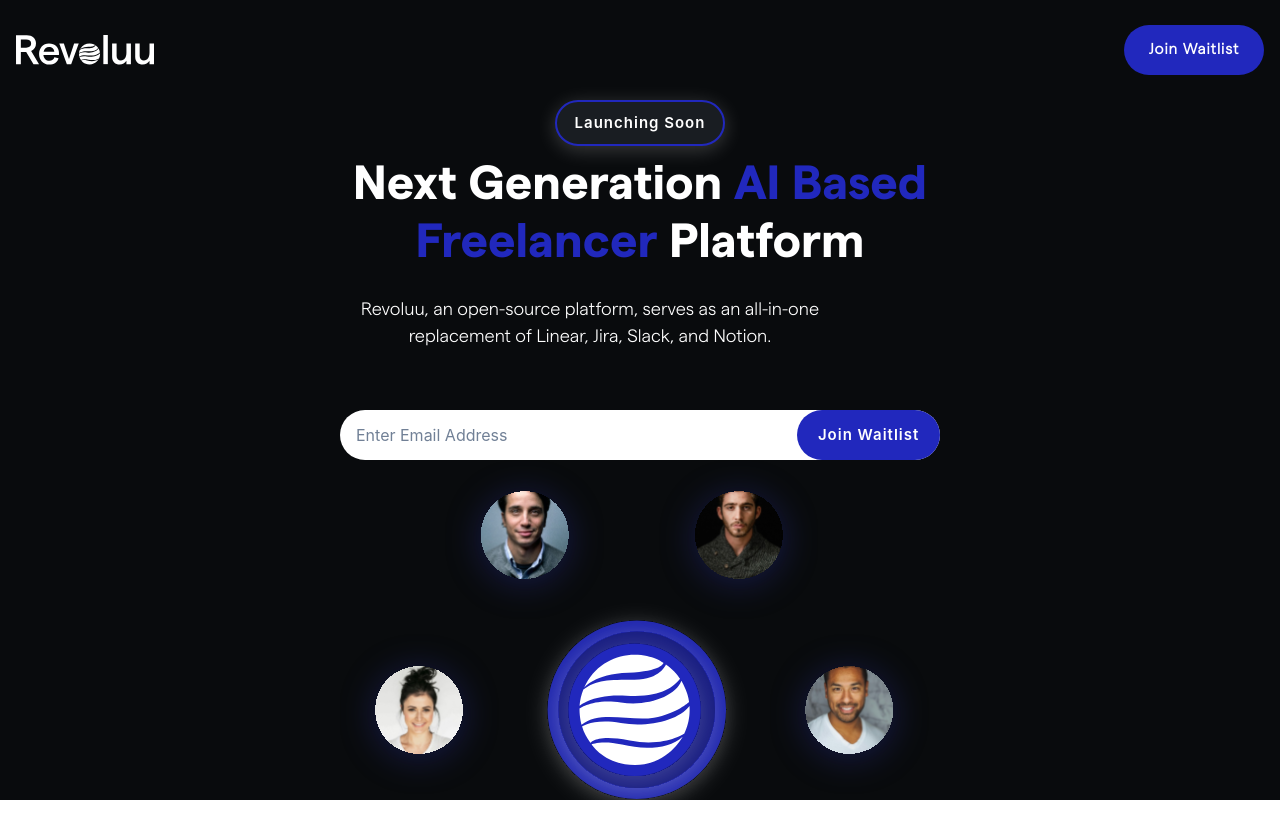
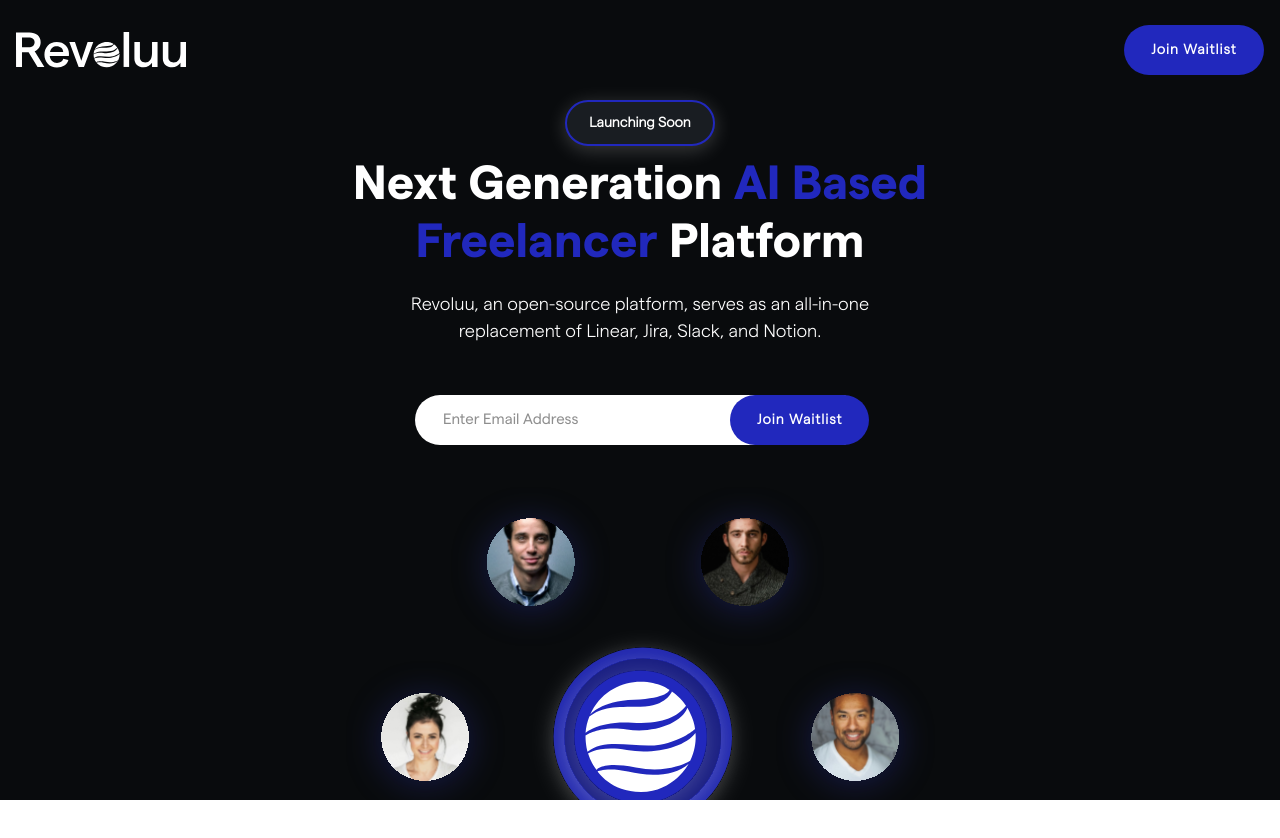
Before and after one commit to uzma-nazim/landing-page, a React (Vite) app: page / in a window 1280 px wide. Shown: the top 838 px of the page. After the commit the page ends 800 px from the top, so only its background shows below. Built offline with nearby package versions, Linux system fonts and the light colour scheme.

Commit message:
landing page complete

```diff
--- a/src/App.css
+++ b/src/App.css
@@ -1,10 +1,22 @@
 @font-face {
     font-family: matter;
-    src: url(/public/font/Matter-Light.ttf);
+    src: url(/font/Matter-Light.ttf);
 }
 @font-face {
     font-family: matter-bold;
-    src: url(/public/font/Matter-Bold.ttf);
+    src: url(/font/Matter-Bold.ttf);
+}
+@font-face {
+    font-family: matter-medium;
+    src: url(/font/Matter-Medium.ttf);
+}
+@font-face {
+    font-family: matter-reg;
+    src: url(/font/Matter-Regular.ttf);
+}
+body *{
+    /* border: 1px solid red !important; */
+    /* overflow: hidden; */
 }
 .matter-font{
     font-family: matter !important;
--- a/src/component/Header/Header.tsx
+++ b/src/component/Header/Header.tsx
@@ -1,10 +1,16 @@
-import {  Button, Container, Image } from "@chakra-ui/react";
+import { Button, Container, Image } from "@chakra-ui/react";
 import logo from "../../assets/logo.svg";
-const Header = () => {
+// const Header = () => {
+type ResponseState = {
+  setState: (newState: ResponseState) => void;// Optional error property (assuming it's not always present)
+};
+const Header: React.FC<ResponseState> = ({ setState }) => {
+
+
   return (
-    <Container maxW={"8xl"} display={"flex"} alignItems={"center"} justifyContent={"space-between"} py={"25px"}>
-      <Image src={logo} />
-      <Button variant={"solid-blue"} className="matter-font">Join Waitlist</Button>
+    <Container maxW={"7xl"} display={"flex"} alignItems={"center"} justifyContent={"space-between"} py={"25px"}>
+      <Image width={{lg:"170px", md:"120px",base:"100px"}} src={logo} />
+      <Button display={{lg:"block", base:"none"}} variant={"solid-blue"} className="matter-font" onClick={setState}>Join Waitlist</Button>
     </Container>
   );
 };
--- a/src/component/HeroSection/HeroSection.tsx
+++ b/src/component/HeroSection/HeroSection.tsx
@@ -1,27 +1,158 @@
-import { Box, Button, Heading, Image, Input, Text } from '@chakra-ui/react'
-import React from 'react'
-import Header from '../Header/Header'
-import circleGp from "../../assets/circle-gp.svg"
+import { Box, Button, Heading, Image, Input, Text } from "@chakra-ui/react";
+import React, { useState } from "react";
+import Header from "../Header/Header";
+import circleGp from "../../assets/circle-gp.svg";
 const HeroSection = () => {
+    type ResponseState = {
+        succes : boolean;
+        error?: boolean; // Optional error property (assuming it's not always present)
+    };
+    const [state, setState] = useState<ResponseState>({
+        succes :false,
+        error: false,
+    });
+    const handleJoin = async (e: React.FormEvent<HTMLFormElement>) => {
+        e.preventDefault()
+        setState((prevState: ResponseState) => {
+            if (prevState.succes ) {
+                return { ...prevState, succes : false, error: true }; // Reset succes  and set error
+            } else {
+                return { ...prevState, error: true }; // Set error only if not already successful
+            }
+        });
+
+    };
+    const handleRejoin = () => {
+        setState((prevState: ResponseState) => {
+            return { succes : false, error: false }; // Reset succes  and set error
+
+        });
+    }
     return (
-        <Box>
-            <Header />
-            <Box  display={"flex"} justifyContent={"center"} >
-                <Box  textAlign={"center"} position={"relative"} top={"0px"} zIndex={2} backgroundColor={"blue.100"}>
-                    <Button  variant={"outline-blue"}>Launching Soon</Button>
-                    <Heading mt={"10px"} className='matter-bold-font' maxW={"600px"} textAlign={"center"} variant={"h1"}>Next Generation
-                        <Box as='span' color={"blue.200"}> AI Based Freelancer</Box> Platform</Heading>
-                    <Text variant={"p1"} margin={"25px 0px 60px 0px"} maxW={"500px"} textAlign={"center"} className='matter-font'>Revoluu, an open-source platform, serves as an all-in-one replacement of Linear, Jira, Slack, and Notion.</Text>
-                    <Box backgroundColor={"white.100"} height={"50px"} alignItems={"center"} borderRadius={"100px"} maxW={"600px"} display={"flex"}>
-                        <Input variant={"white-input"} placeholder='Enter Email Address' type='text' />
-                        <Button variant={"solid-blue"} width={"180px"}>Join Waitlist</Button>
+        <Box height={"100vh"} width={"100%"}>
+            <Header setState={handleRejoin} />
+            <Box mt={{lg:"0px", base:'35px'}} px={"10px"} display={"flex"} justifyContent={"center"}>
+                <Box
+                    textAlign={{sm:"center", base:"start"}}
+                    mx={"auto"}
+                    display={"flex"}
+                    alignItems={"center"}
+                    flexDirection={"column"}
+                    //   justifyContent={"center"}
+                    position={"relative"}
+                    top={"0px"}
+                    zIndex={2}
+                    backgroundColor={"blue.100"}
+                >
+                    <Button display={{lg:'block', base:'none'}} variant={"outline-blue"}>Launching Soon</Button>
 
+                    <Box display={"flex"} justifyContent={{sm:"center", base:"flex-start"}} position={"relative"}>
+                        <Heading
+                            mt={"10px"}
+                            position={"absolute"}
+                            transition={".9s"}
+                            className="matter-bold-font"
+                            maxW={{lg: "400px", base:'300px'}}
+                            // textAlign={"center"}
+                            mx={"auto"}
+                            opacity={state.succes   ? 1 : 0}
+                            variant={"h1"}
+                        >
+                            Thanks For Your
+                            <Box as="span" color={"blue.200"}>
+                                {" "}
+                                Response{" "}
+                            </Box>
+                        </Heading>
+                        <Heading
+                            mt={"10px"}
+                            position={"absolute"}
+                            transition={".9s"}
+                            className="matter-bold-font"
+                            maxW={{lg: "430px", base:'350px'}}
+
+                            // textAlign={"center"}
+                            mx={"auto"}
+                            opacity={state.error ? 1 : 0}
+                            variant={"h1"}
+                        >
+                            Response Already
+                            <Box as="span" color={"blue.200"}>
+                                {" "}
+                                Submitted{" "}
+                            </Box>
+                        </Heading>
+
+                        <Heading
+                            mt={"10px"}
+                            className="matter-bold-font"
+                            opacity={state.succes  || state.error ? 0 : 1}
+                            transition={".9s"}
+                            maxW={{ lg: "600px", md:"500px",base:"400px"}}
+                            // textAlign={"center"}
+                            variant={"h1"}
+
+
+                        >
+                            Next Generation
+                            <Box as="span" color={"blue.200"}>
+                                {" "}
+                                AI Based Freelancer
+                            </Box>{" "}
+                            Platform
+                        </Heading>
                     </Box>
-                    <Image src={circleGp} />
+
+                    <Text
+                        variant={"p1"}
+                        margin={{lg:"20px 0px 50px 0px", base:"14px 0px 30px 0px"}}
+                        maxW={{lg:"500px", base:"400px"}}
+                        // textAlign={"center"}
+                    >
+                        Revoluu, an open-source platform, serves as an all-in-one
+                        replacement of Linear, Jira, Slack, and Notion.
+                    </Text>
+                    <Box
+                        backgroundColor={"white.100"}
+                        height={{lg:"50px", base:"43px"}}
+                        alignItems={"center"}
+                        borderRadius={"100px"}
+                        gap={"10px"}
+                        width={{lg:"450px", sm:"400px", base:"100%"}}
+                        display={{lg:"flex", base:"block"}}
+                        as="form"
+                        // flexDirection={{lg:"row", base:"column"}}
+                        onSubmit={handleJoin}
+                        opacity={state.succes  || state.error ? 0 : 1}
+                        transform={".9s"}
+                    >
+                        <Input
+                            variant={"white-input"}
+                            placeholder="Enter Email Address"
+                            type="text"
+                        />
+                        <Button
+
+
+                            type="submit"
+                            variant={"solid-blue"}
+                            position={"relative"}
+                            left={{lg:"4px", base:"2px"}}
+                            width={{lg:"200px", base:'100%'}}
+                            mt={{lg:"0px", base:"15px"}}
+                        >
+                            Join Waitlist
+                        </Button>
+                    </Box>
+                    <Image
+                        transform={state.succes  || state.error ? "translateY(-130px)" : "translateY(0px)"}
+                        transition={".5s"}
+
+                        mt={{lg:"42px", base:"70px"}} src={circleGp} />
                 </Box>
             </Box>
         </Box>
-    )
-}
+    );
+};
 
-export default HeroSection
+export default HeroSection;
--- a/src/component/Layout/Layout.tsx
+++ b/src/component/Layout/Layout.tsx
@@ -7,7 +7,7 @@
 
 const Layout: React.FC<LayoutProps> = ({ children }) => {
   return (
-    <Box height={"100vh"}  overflow={"hidden"} bg={"blue.100"} width={"100%"}>
+    <Box height={{ lg: "100vh", base:"100%"}}  overflow={{lg:  "hidden", base:"auto"}} bg={"blue.100"} >
       <Box
         position={"absolute"}
         top={"100px"}
@@ -15,9 +15,10 @@
         // height={"100vh"}
         display={"grid"}
         zIndex={1}
+        height={"calc(100% - 100px)"}
 
         overflow={"hidden"}
-        gridTemplateColumns={{ xl: "repeat(14 ,1fr)", md: "repeat(10 ,1fr)", sm: "repeat(7 ,1fr)", base: "repeat(4 ,1fr)" }}
+        gridTemplateColumns={{ xl: "repeat(13 ,1fr)", md: "repeat(10 ,1fr)", sm: "repeat(7 ,1fr)", base: "repeat(4 ,1fr)" }}
         gridTemplateRows={{ xl: "repeat(9 ,1fr)", base: "repeat(7 ,1fr)" }}
       >
         {Array.from({ length: 84 }, (_, index) => {
--- a/src/theme/theme.tsx
+++ b/src/theme/theme.tsx
@@ -7,6 +7,9 @@
     100: "#090B0D",
     200: "#2128BD",
     300: "#191D22",
+  },
+  gray: {
+    100: "#8E8E8E"
   },
   white: {
     100: "#fff",
@@ -18,7 +21,8 @@
     variants: {
       h1: {
 
-        fontSize: '48px',
+        fontSize: ['25px','28px','38px','48px','48px','48px'],
+        // lineHeight:['37px','37px','37px','48px','48px','48px'],
         color: "white.100"
       }
     }
@@ -27,8 +31,20 @@
     variants: {
       "white-input": {
         field: {
+          _placeholder: {
+            color: "gray.100",
+            fontSize: "15px",
+            fontFamily:"matter-reg",
+
+
+          },
+          paddingLeft:"28px",
+          paddingBottom:"2px",
+
 
           borderRadius: "100px !important",
+          fontFamily:"matter-medium",
+
           backgroundColor: "transparent",
           height: "100%",
           border: "none",
@@ -43,7 +59,8 @@
     variants: {
       p1: {
 
-        fontSize: '18px',
+        fontSize:[ '14px', '15px', '15px', '18px', '18px', '18px'],
+        fontFamily:"matter",
         color: "white.100"
       }
     }
@@ -51,25 +68,32 @@
   Button: {
     variants: {
       "solid-blue": {
-        fontSize: "15px",
-        fontWeigh: 500,
+        fontSize: { lg:"14px",base:"12px"},
+        border: "none",
+        outline: "none",
+        fontWeigh: 400,
+
         letterSpacing: "1px",
         backgroundColor: "blue.200",
-        height: "50px",
-        width: "140px",
+        height:{lg: "50px", base:"45px"},
+        width: { lg: "140px", base:"120px"},
         borderRadius: "100px",
+        fontFamily:"matter",
+
         color: 'white.100'
       },
       "outline-blue": {
-        fontSize: "15px",
+        fontSize: "14px",
         fontWeigh: 500,
-        letterSpacing: "1px",
+        fontFamily:"matter",
+        // letterSpacing: "1px",
+
         border: "2px solid",
         borderColor: "blue.200",
         backgroundColor: "blue.300",
         height: "46px",
         boxShadow: "0px 4px 20px 0px #FFFFFF33",
-        width: "170px",
+        width: "150px",
         borderRadius: "100px",
         color: 'white.100'
       }
```
